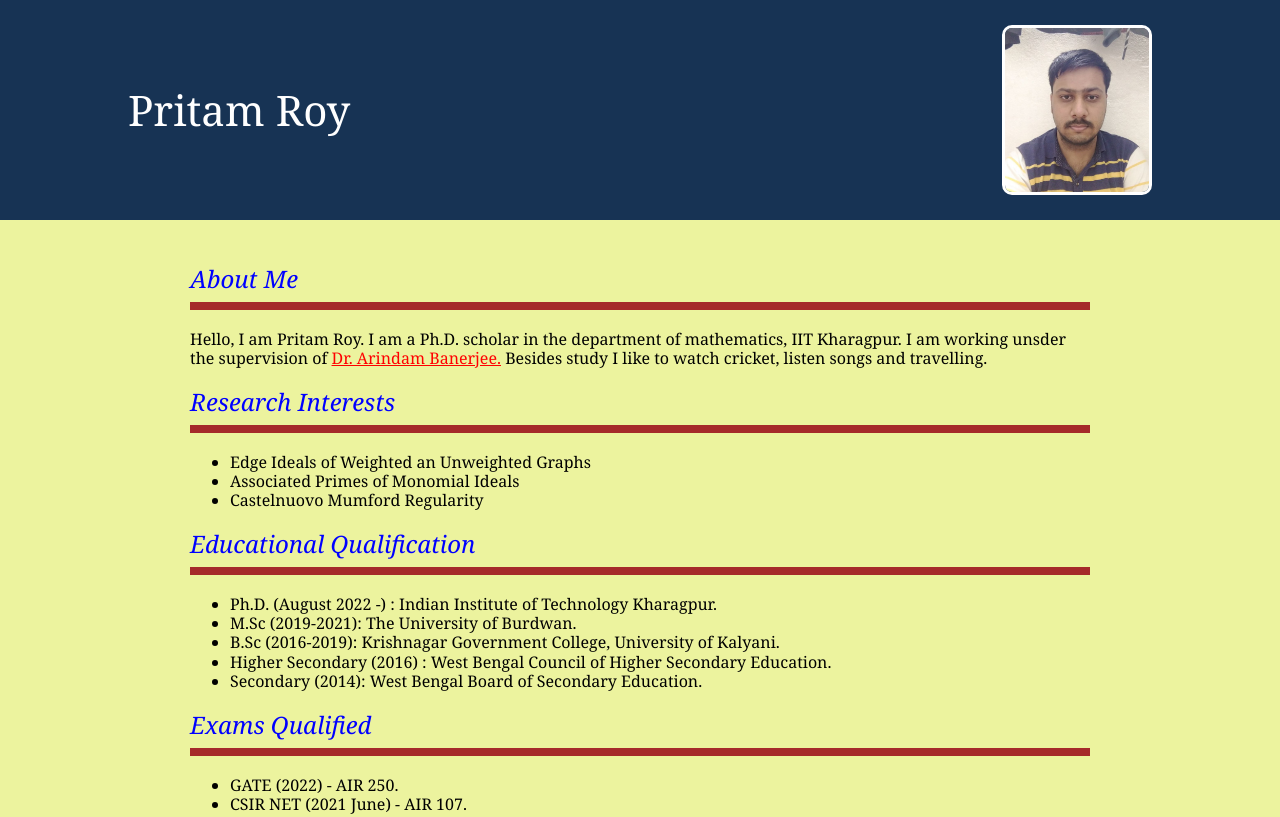
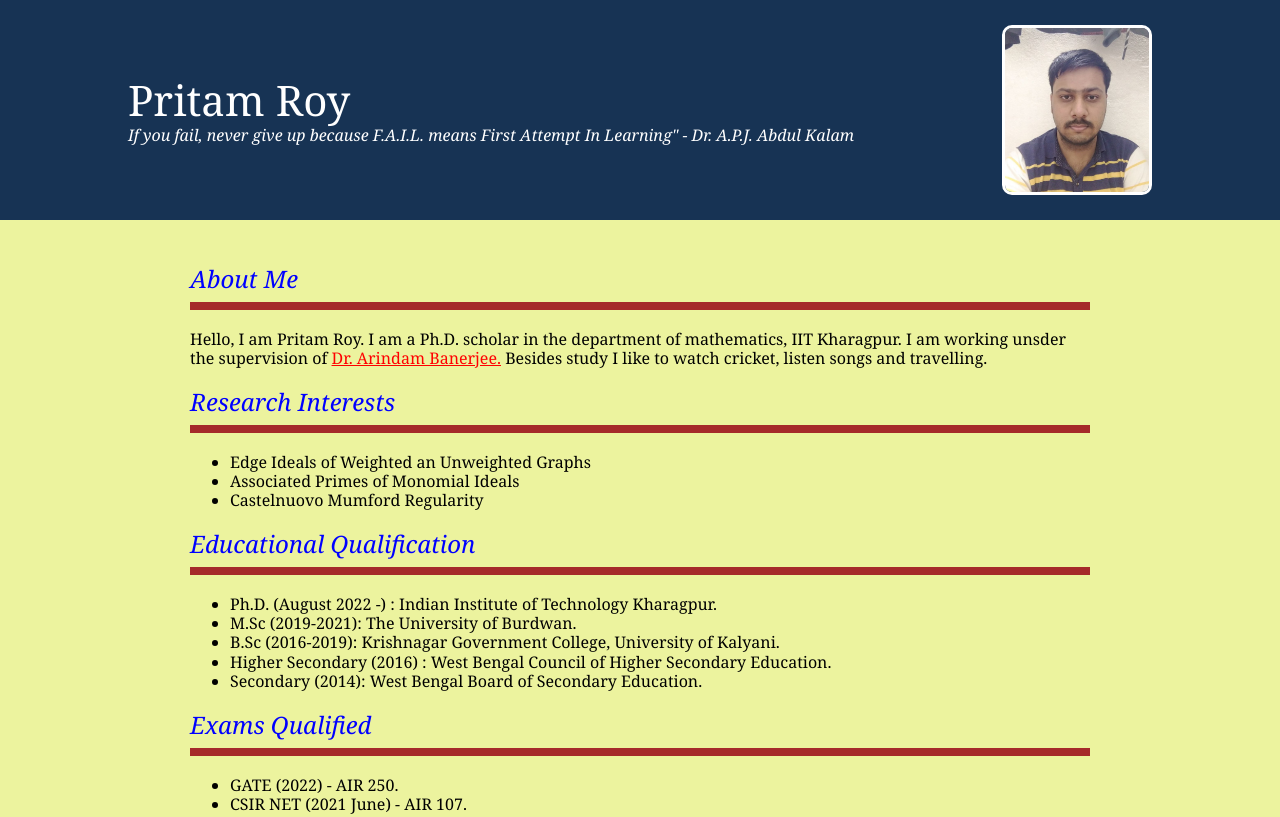
Before and after one commit to Pritam-Roy-1234/Pritam-Roy.github.io, a plain HTML site: page index.html in a window 1280 px wide. Shown: the top 817 px of the page. Drawn offline with Linux system fonts and the light colour scheme.

Commit message:
Update index.html

```diff
--- a/index.html
+++ b/index.html
@@ -124,6 +124,7 @@ footer {
     <div class="profile">
         <div>
             <h1>Pritam Roy</h1>
+             <em> If you fail, never give up because F.A.I.L. means First Attempt In Learning" - Dr. A.P.J. Abdul Kalam</em>
         </div>
 
         <img src="images/pritam.jpg"
```
